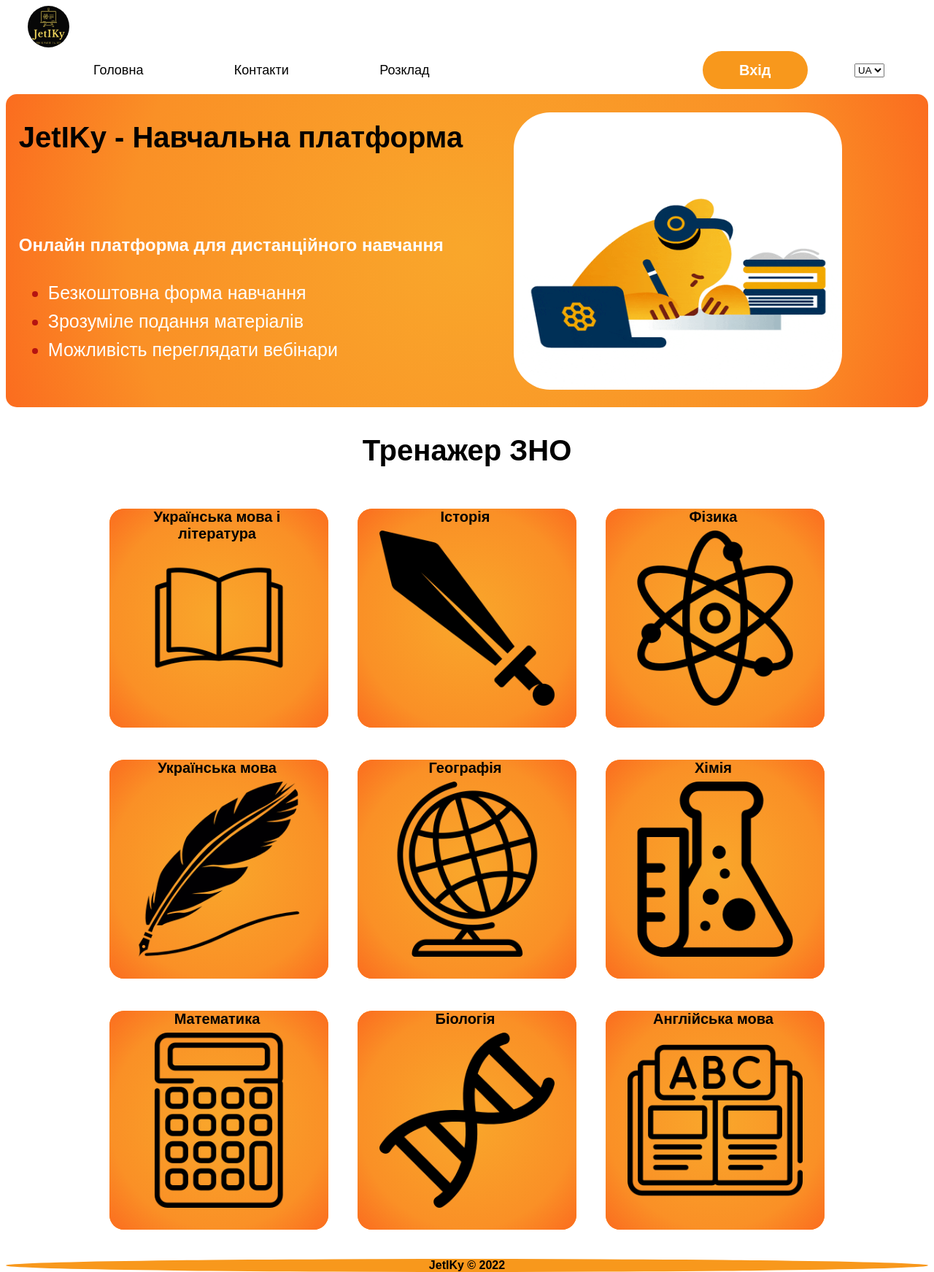
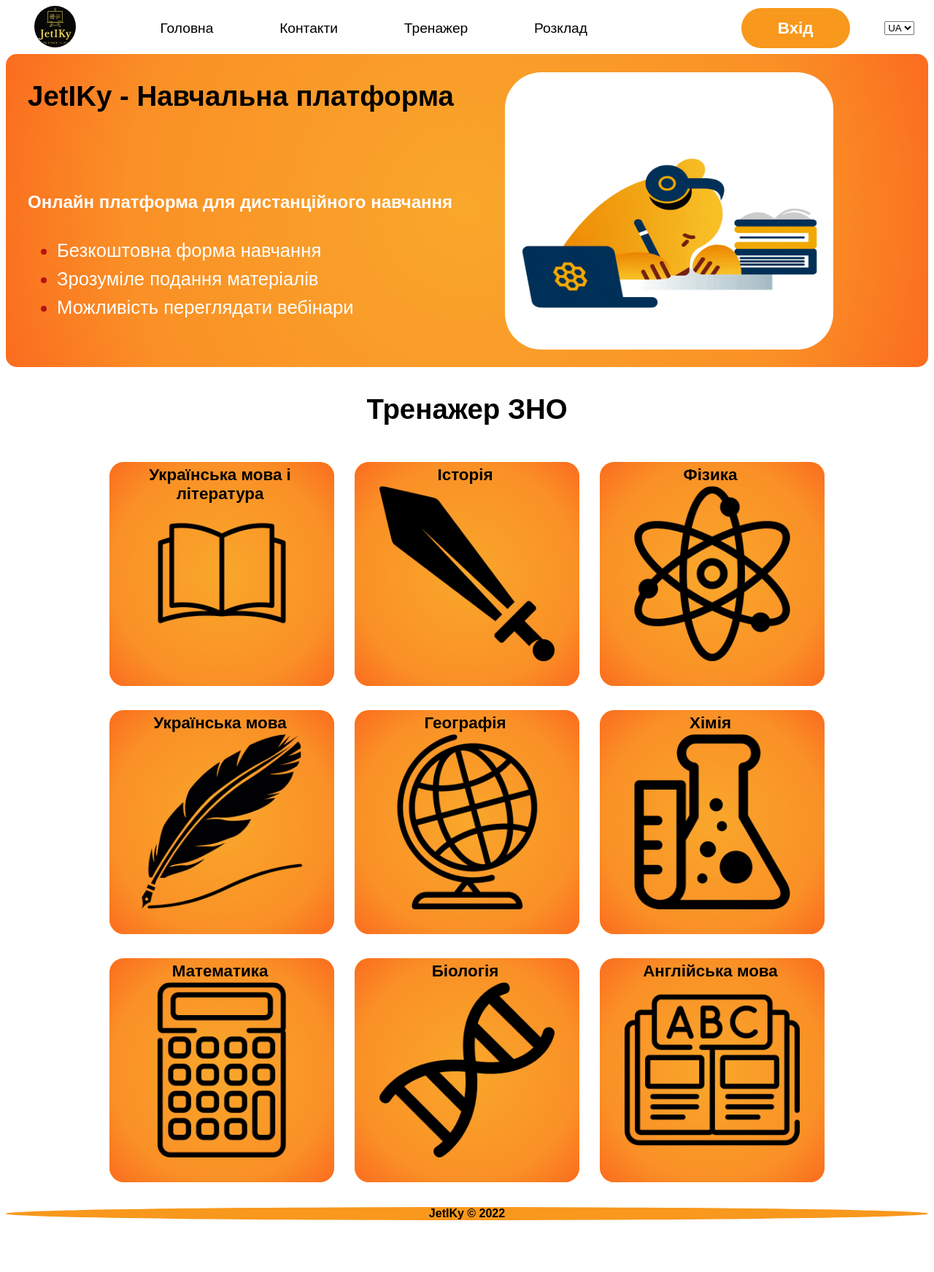
Before and after one commit to romanbffff/-, a PHP site: page / in a window 1280 px wide. Shown: the whole page at 73% size. After the commit the page ends 1672 px from the top, so only its background shows below. Run offline with PHP 8.4, Linux system fonts and the light colour scheme.

Commit message:
Page Test and change px to em

```diff
--- a/css/style.css
+++ b/css/style.css
@@ -22,7 +22,7 @@ header {
 }
 
 .logo{
-    padding-left: 10px;
+    padding-right: 0.5em;
 }
 .logo img{
 	margin-left: 20px;
@@ -40,12 +40,12 @@ header {
     text-decoration: none;
     color: black;
     vertical-align: middle;
-    font-size: 18px;
+    font-size: 1.2em;
 
 }
 .menu li {
-    padding-left: 60px;
-    margin-right: 60px;
+    padding-left: 2.7em;
+    margin-right: 2.7em;
     display: inline-block;
 }
 .menu a:hover{
@@ -67,14 +67,14 @@ header {
 }
 .login a{
 	border-bottom: none;
-	margin-left: 250px;
+	margin-left: 120px;
 	padding: 15px 50px 15px 50px;
     color: white;
     box-shadow:  white;
     background: #F8981C;
 	border-radius: 30px;
 	font-weight: bold;
-	font-size: 20px;
+	font-size: 1.4em;
 	border: none;
 }
 /*-------------------------------------------------------*/
@@ -96,7 +96,7 @@ header {
 }
 
 .block-information h1 {
-    font-size: 40px;
+    font-size: 2.4em;
     font-weight: bold;
     color: black;
 }
@@ -109,7 +109,7 @@ header {
 .text_info li {
     padding-bottom: 10px;
     color: #B51411;
-    font-size: 25px;
+    font-size: 1.6em;
 
    }
 .text_info span {
@@ -131,7 +131,7 @@ header {
 .Trenajer h1{
   padding: 10px 0 10px 0;
   text-align: center;
-  font-size: 40px;
+  font-size: 2.4em;
   font-weight: bold;
   color: black;
 }
@@ -152,8 +152,8 @@ header {
   justify-content: center;
   align-content: space-between;
   align-items: center;
-  padding: 30px;
-  margin: 20px 20px 20px 20px;
+  padding: 2.1em;
+  margin: 0.9em;
 
 }
 .gallery img:hover{
@@ -173,7 +173,7 @@ header {
 	left: 25px;
 	right: 30px;
 	font-weight: bold;
-	font-size: 20px;
+	font-size: 1.4em;
 }
 
 
@@ -183,6 +183,7 @@ footer{
     border-radius: 50%;
     background-color: #F8981C;
     text-align:center;
+    font-size: 1em;
 
 }
 footer p {
--- a/index.html
+++ b/index.html
@@ -22,6 +22,7 @@
                 <ul>
                     <li><a href="index.html">Головна</a></li>
                     <li><a href="#">Контакти</a></li>
+                    <li><a href="#Test">Тренажер</a></li>
                     <li><a href="#">Розклад</a></li>
                     <li class="login"><a href="login.php">Вхід</a></li>
                     <select class="change-lang">
@@ -47,7 +48,7 @@
             </div>
     </div>
      <div class="Trenajer">
-           <h1>Тренажер ЗНО</h1>
+           <h1 id="Test">Тренажер ЗНО</h1>
              <div class="gallery">
 		       <div class="line1">
 		       	<div class="photo">
```
